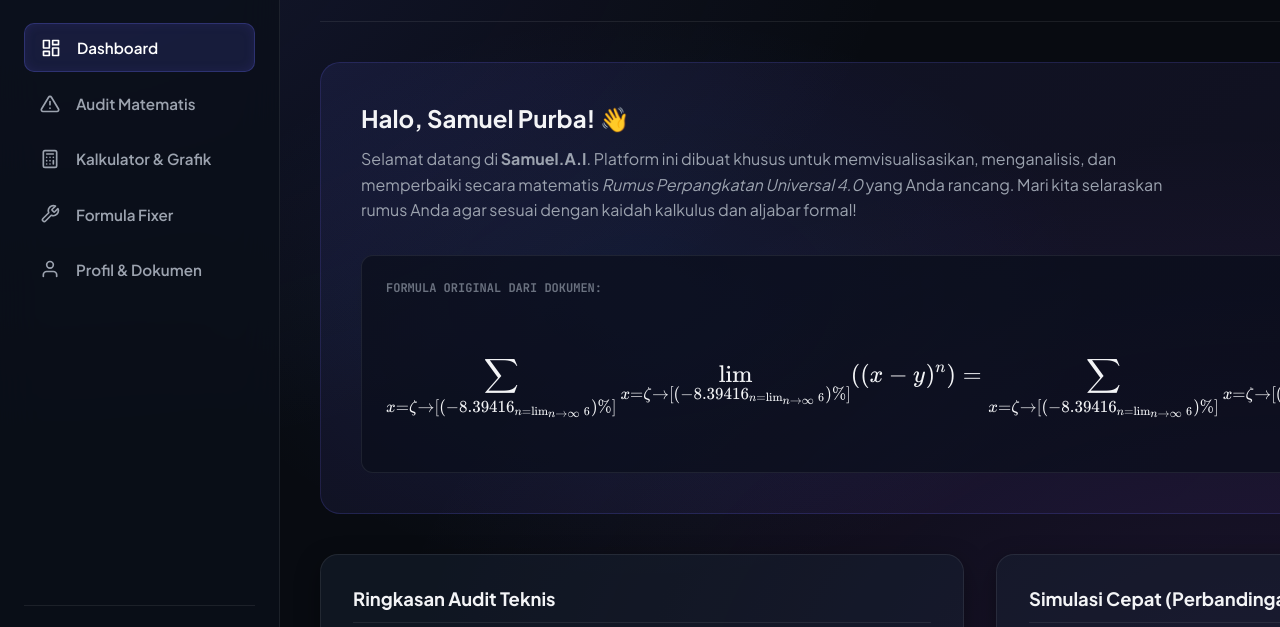
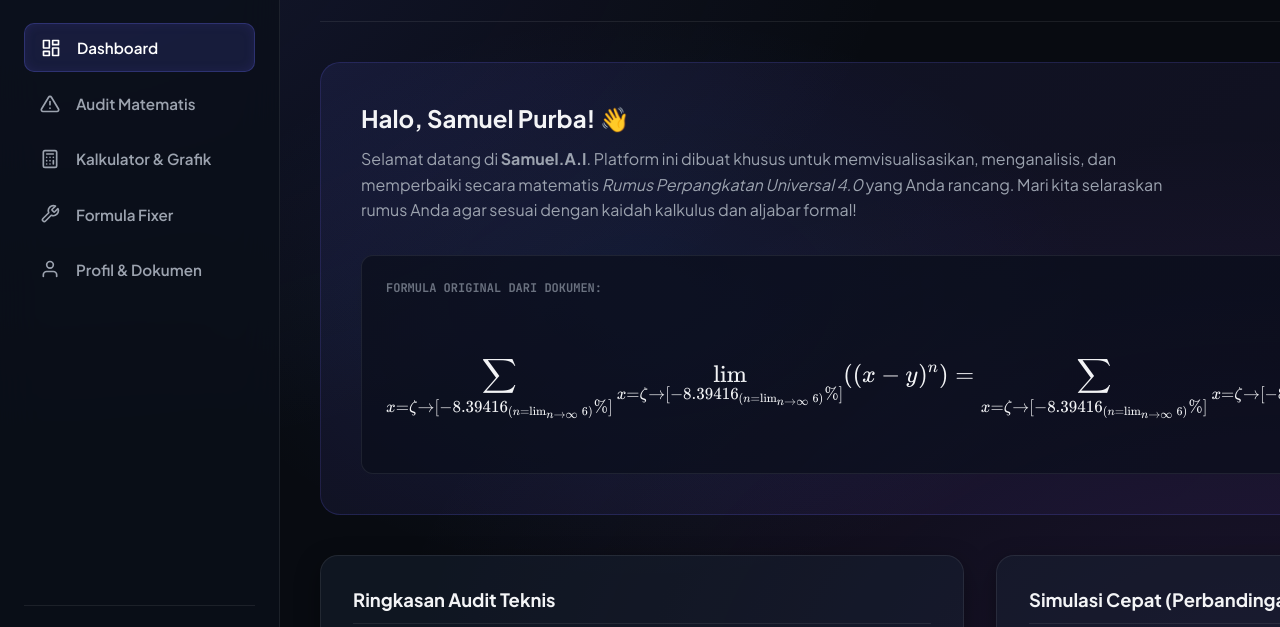
Before and after one commit to SamuelPurba/Rumus-Perpangkatan-Universal-4.0, a plain HTML site: page index.html in a window 1280 px wide. Shown: the part 102-729 px from the top of the page. Drawn offline with nearby package versions, Linux system fonts and the light colour scheme.

Commit message:
fix(latex): eliminate nested delimiter brace ambiguity in MathJax and KaTeX rendering across README.md, SKILL.md, and index.html

```diff
--- a/index.html
+++ b/index.html
@@ -83,7 +83,7 @@
                     <div class="formula-display-container">
                         <div class="formula-label">FORMULA ORIGINAL DARI DOKUMEN:</div>
                         <div class="formula-math" id="original-formula-display">
-                            $$\sum_{x = \zeta \to [(-8.39416_{n = \lim_{n \to \infty} 6})\%]} \lim_{x = \zeta \to [(-8.39416_{n = \lim_{n \to \infty} 6})\%]} ((x - y)^n) = \sum_{x = \zeta \to [(-8.39416_{n = \lim_{n \to \infty} 6})\%]} \lim_{x = \zeta \to [(-8.39416_{n = \lim_{n \to \infty} 6})\%]} \left( \frac{\left(\int x^x \, dx \times \left\{ \frac{d}{dt} \sum_{i=k}^n \binom{n}{i} x^{n-k} (-1)^k y^k \right\}\right) - \int x^x \, dx}{\frac{d}{dt} \sum_{i=k}^n \binom{n}{i} x^{n-k} (-1)^k y^k} \right)$$
+                            $$\sum_{x = \zeta \to [-8.39416_{(n = \lim_{n \to \infty} 6)}\%]} \lim_{x = \zeta \to [-8.39416_{(n = \lim_{n \to \infty} 6)}\%]} ((x - y)^n) = \sum_{x = \zeta \to [-8.39416_{(n = \lim_{n \to \infty} 6)}\%]} \lim_{x = \zeta \to [-8.39416_{(n = \lim_{n \to \infty} 6)}\%]} \left( \frac{\left(\int x^x \, dx \times \left[ \frac{d}{dt} \sum_{i=k}^n \binom{n}{i} x^{n-k} (-1)^k y^k \right]\right) - \int x^x \, dx}{\frac{d}{dt} \sum_{i=k}^n \binom{n}{i} x^{n-k} (-1)^k y^k} \right)$$
                         </div>
                     </div>
                 </div>
```
Also changed, not shown: 3 other files.
